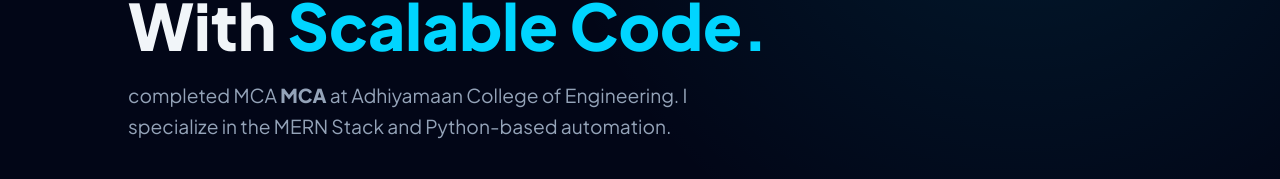
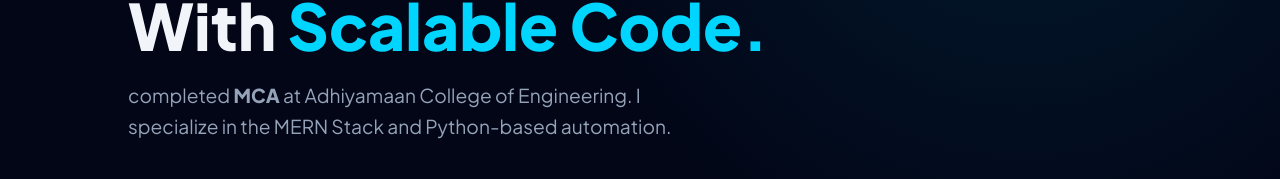
Before and after one commit to Kiran-code9080/Portfolio, a plain HTML site: page index.html in a window 1280 px wide. Shown: the part 338-517 px from the top of the page. Drawn offline with nearby package versions, Linux system fonts and the light colour scheme.

Commit message:
Fix HTML formatting in index.html
Signed-off-by: Kiran-code9080 <kiran.mca2024@adhiyamaan.in>

```diff
--- a/index.html
+++ b/index.html
@@ -119,7 +119,7 @@ form input, form textarea {
     <div class="hero-content" data-aos="fade-up">
         <p style="text-transform: uppercase; letter-spacing: 2px; color: var(--primary); font-weight: 600;">Welcome to my Professional Space</p>
         <h1>Solving Problems <br>With <span>Scalable Code.</span></h1>
-        <p>completed MCA <strong>MCA</strong> at Adhiyamaan College of Engineering. I specialize in the MERN Stack and Python-based automation.</p>
+        <p>completed <strong>MCA</strong> at Adhiyamaan College of Engineering. I specialize in the MERN Stack and Python-based automation.</p>
         <div style="font-size: 1.5rem; margin-bottom: 30px;">
             I am a <span id="typed" style="color: var(--primary);"></span>
         </div>
```
